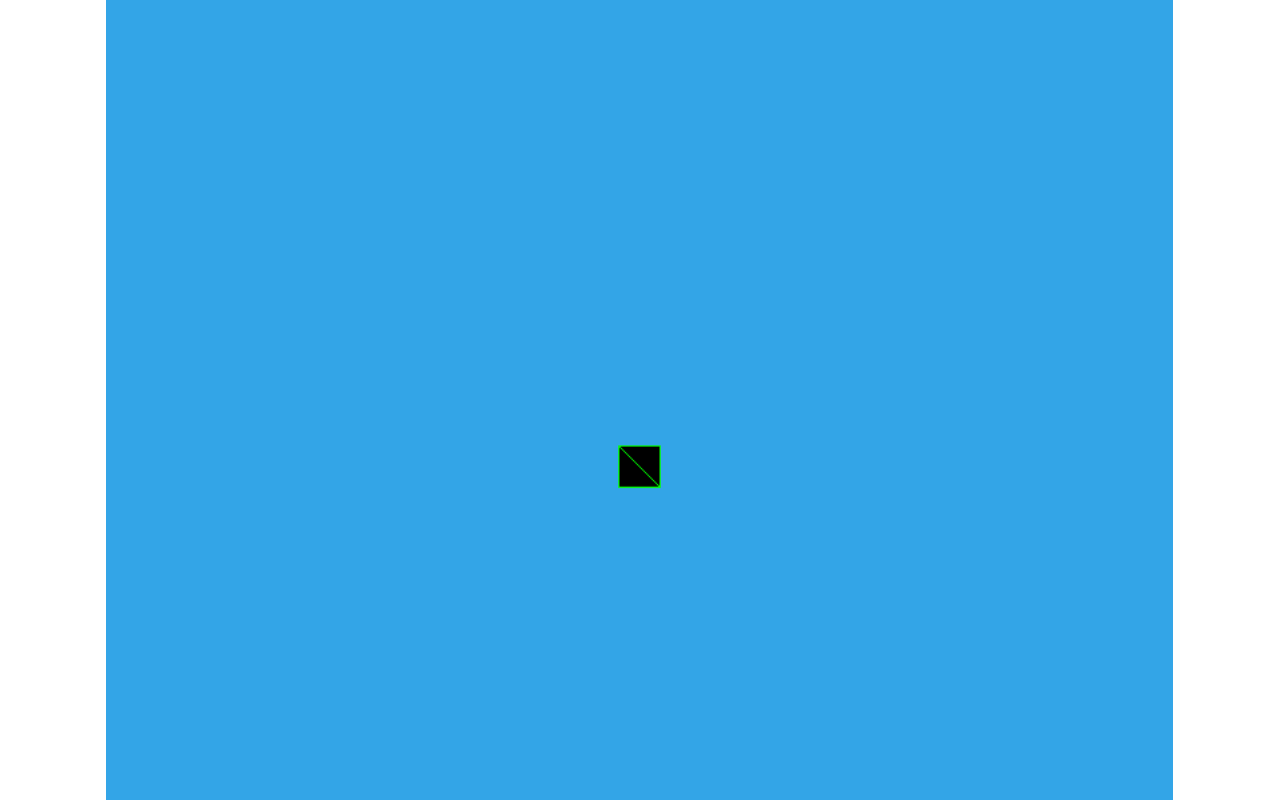
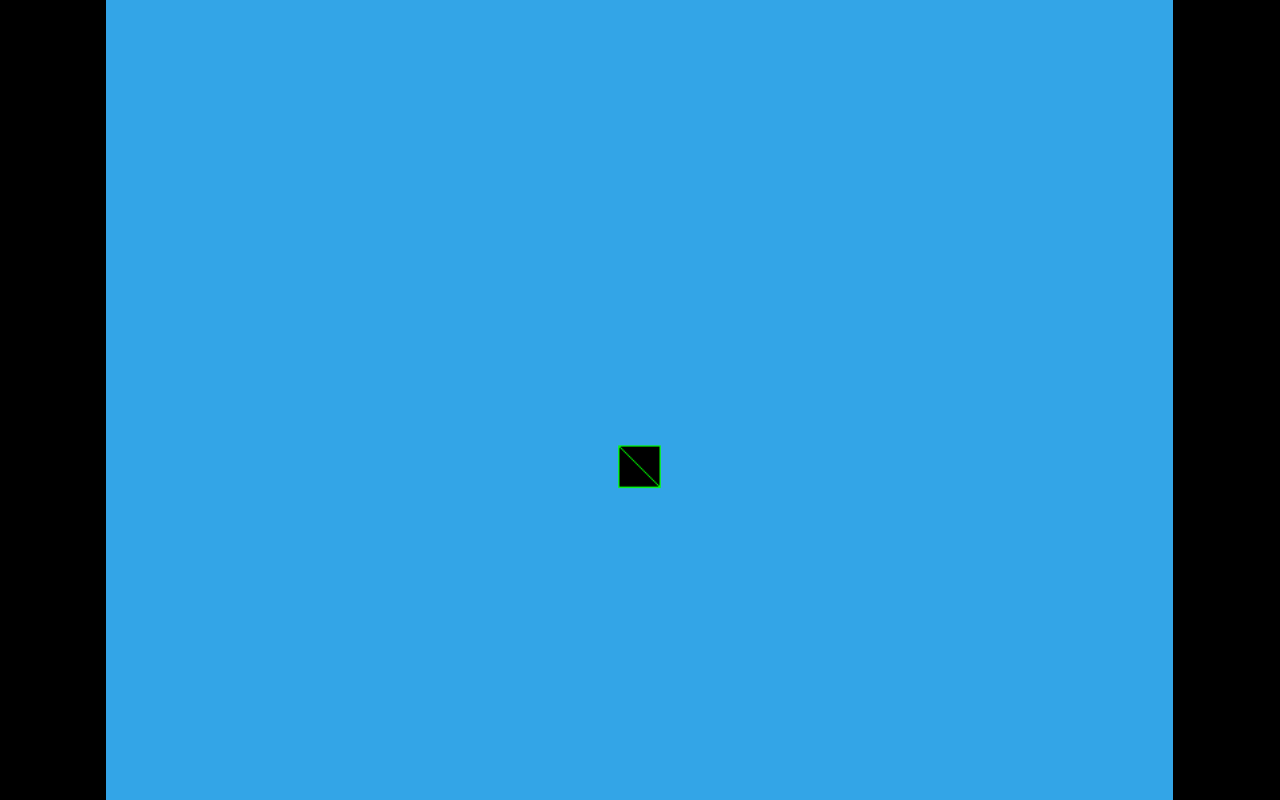
Before and after one commit to Arcyvilk/phaser-test, a website built with Vite: page index.html in a window 1280 px wide. Built offline with nearby package versions, Linux system fonts and the light colour scheme; files whose address does not match are found by name.

Commit message:
refactor: 💡 arbitrary changes

```diff
--- a/index.html
+++ b/index.html
@@ -1,11 +1,12 @@
 <!DOCTYPE html>
 <html lang="en">
   <head>
-    <title>Phaser 3 TypeScript Starter</title>
+    <title>Phaser Demo</title>
     <meta charset="utf-8" />
     <style>
       body {
         margin: 0;
+        background-color: #000000;
       }
     </style>
     <script type="module" src="/src/index.ts"></script>
```
Also changed, not shown: package.json (+3 -13 lines).
